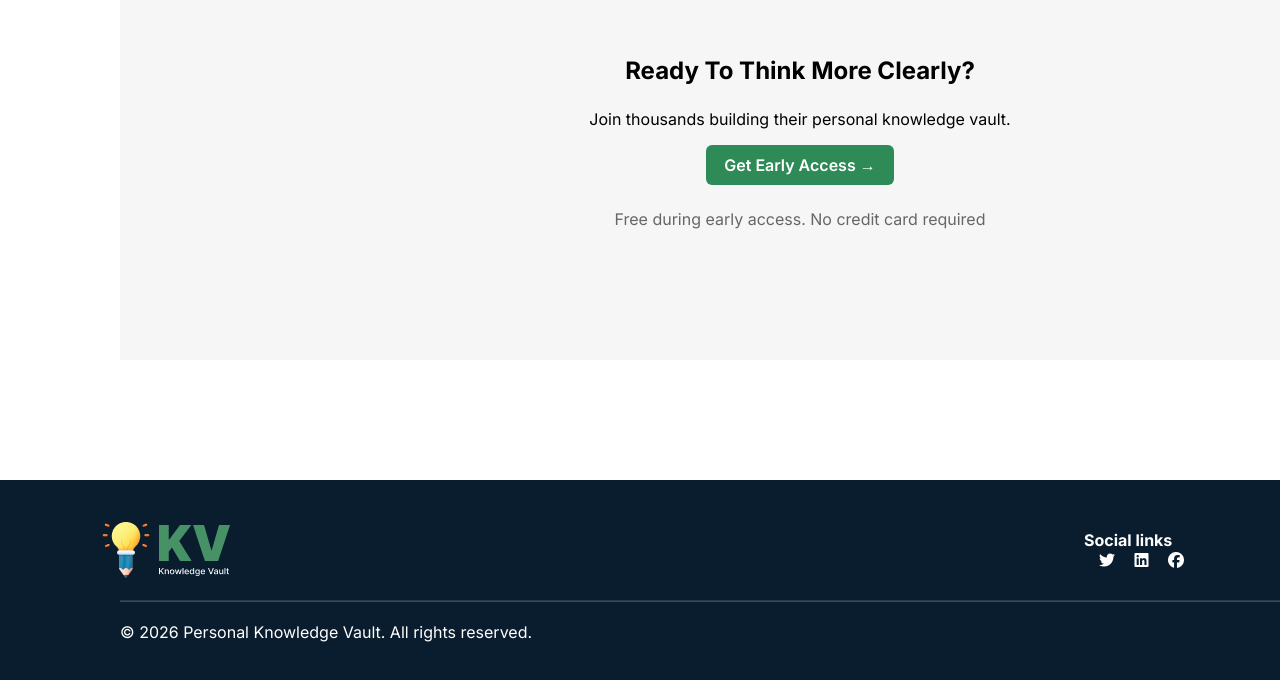
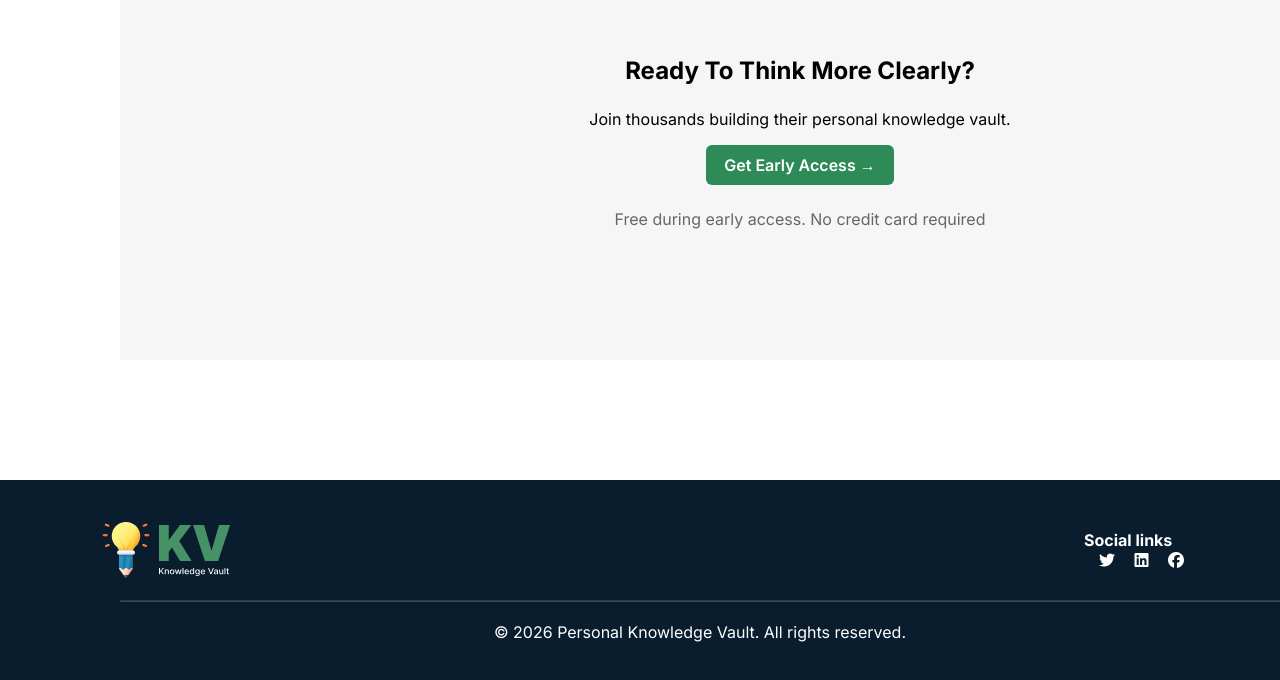
Before and after one commit to kazij317-code/B13-A01-Knowledge-Vault, a plain HTML site: page index.html in a window 1280 px wide. Shown: the part 2163-2843 px from the top of the page. Drawn offline with Linux system fonts and the light colour scheme.

Commit message:
footer section's mistake is solved and ready to final submission

```diff
--- a/style.css
+++ b/style.css
@@ -427,6 +427,7 @@ hr {
   align-items: center;
   margin-left: 120px;
 }
-.copy{
+.copyright{
   margin-left: 120px;
+  text-align: center;
 }
```
